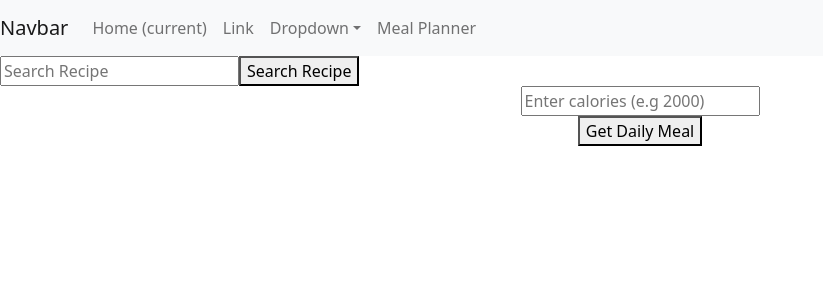
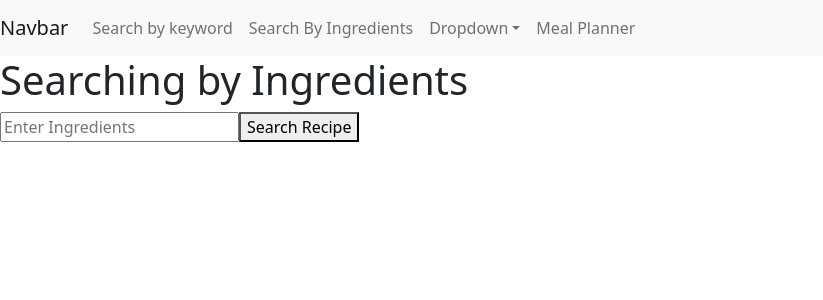
Before and after one commit to aigulsharip/recipe-generator, a React (Create React App) app: page /searchByIngredients in a window 1280 px wide. Shown: the top 300 px of the page, without its empty margins (0-823 px from the left). Built offline with nearby package versions, Linux system fonts and the light colour scheme.

Commit message:
added routing on header

```diff
--- a/src/App.js
+++ b/src/App.js
@@ -8,9 +8,6 @@ function App() {
   return (
     <div>
       <Header />
-      <SearchRecipe />
-      <MealPlanner />
-      <RecipesByIngredients/>
     </div>
   );
 }
--- /dev/null
+++ b/src/RoutingPractice.js
@@ -0,0 +1,36 @@
+import { BrowserRouter as Router, Routes, Route, Link } from "react-router-dom";
+import Home from "./components/Routing/Home";
+import About from "./components/Routing/About";
+import React from "react";
+
+const RoutingPractice = () => {
+  return (
+    <div>
+      <Router>
+        <div>
+          <header>
+            <a href="/home">Home</a>
+            <br></br>
+            <a href="/about">About</a>
+          </header>
+
+          {/* <ul>
+            <li>
+              <Link to="/">Home</Link>
+            </li>
+            <li>
+              <Link to="/about">About Us</Link>
+            </li>
+          </ul> */}
+
+          <Routes>
+            <Route path="/home" element={<Home />} />
+            <Route exact path="/about" element={<About />} />
+          </Routes>
+        </div>
+      </Router>
+    </div>
+  );
+};
+
+export default RoutingPractice;
--- a/src/components/Header/Header.jsx
+++ b/src/components/Header/Header.jsx
@@ -1,14 +1,13 @@
 import React from "react";
-import {
-    BrowserRouter as Router,
-    Routes,
-    Route,
-    Link
-} from 'react-router-dom';
+import { BrowserRouter as Router, Routes, Route, Link } from "react-router-dom";
+import MealPlanner from "../mealplanner/MealPlanner";
+import RecipesByIngredients from "../RecipeByIngredients/RecipesByIngredients";
+import { SearchRecipe } from "../search/SearchRecipe";
 
 const Header = () => {
   return (
     <div>
+      <Router>
         <nav className="navbar navbar-expand-lg navbar-light bg-light">
           <a className="navbar-brand" href="#">
             Navbar
@@ -27,16 +26,17 @@ const Header = () => {
 
           <div className="collapse navbar-collapse" id="navbarSupportedContent">
             <ul className="navbar-nav mr-auto">
-            <li className="nav-item active">
-              <a className="nav-link" href="#">
-                Home <span className="sr-only">(current)</span>
+              <li className="nav-item">
+                <a className="nav-link" href="/">
+                  Search by keyword
                 </a>
               </li>
-            <li className="nav-item">
-              <a className="nav-link" href="#">
-                Link
+              <li className="nav-item active">
+                <a className="nav-link" href="searchByIngredients">
+                  Search By Ingredients
                 </a>
               </li>
+
               <li className="nav-item dropdown">
                 <a
                   className="nav-link dropdown-toggle"
@@ -63,13 +63,25 @@ const Header = () => {
                 </div>
               </li>
               <li className="nav-item">
-              <a className="nav-link" href="{MealPlanner}">
+                <a className="nav-link" href="/mealplanner">
                   Meal Planner
                 </a>
               </li>
             </ul>
           </div>
         </nav>
+
+        <Routes>
+          <Route path="/" element={<SearchRecipe />} />
+          <Route exact path="/mealplanner" element={<MealPlanner />} />
+          <Route
+            exact
+            path="/searchByIngredients"
+            element={<RecipesByIngredients />}
+          />
+          searchByIngredients
+        </Routes>
+      </Router>
     </div>
   );
 };
--- a/src/components/RecipeByIngredients/RecipesByIngredients.jsx
+++ b/src/components/RecipeByIngredients/RecipesByIngredients.jsx
@@ -1,17 +1,18 @@
-import React from 'react';
+import React, { useState } from "react";
 const API_KEY = "33e71d5b3fa0499f892952e41360671a"; // sharipaigul
 //const API_KEY = "7c570415bf7948e8a71509f9598ddebe"; // nuedukz
 
+const RecipesByIngredients = () => {
+  const [ingredients, setIngredients] = useState("");
+  const [recipes, setRecipeData] = useState("");
 
-const RecipesByIngredients = () => {
-    /*
   const handleChange = (event) => {
-        setSearchItem(event.target.value);
+    setIngredients(event.target.value);
   };
 
   const getRecipesByIngredients = () => {
     fetch(
-          `https://api.spoonacular.com/recipes/complexSearch?apiKey=${API_KEY}&query=${searchItem}`
+      `https://api.spoonacular.com/recipes/complexSearch?apiKey=${API_KEY}&query=${ingredients}`
     )
       .then((response) => response.json())
       .then((data) => {
@@ -22,23 +23,20 @@ const RecipesByIngredients = () => {
         console.log("Error");
       });
   };
-    */
-
 
   return (
     <div>
-{/*
+      <h1 className="">Searching by Ingredients</h1>
+
       <input
         type="text"
-        placeholder="Search Recipe"
+        placeholder="Enter Ingredients"
         onChange={handleChange}
       ></input>
 
-      <button onClick={getRecipes}> Search Recipe </button> */}
+      <button onClick={getRecipesByIngredients}> Search Recipe </button>
+    </div>
+  );
+};
 
-
-    </div>
-  )
-}
-
-export default RecipesByIngredients
+export default RecipesByIngredients;
--- /dev/null
+++ b/src/components/Routing/About.jsx
@@ -0,0 +1,14 @@
+import React from 'react'
+
+const About = () => {
+  return (
+    <div><h2>GeeksforGeeks is a computer science portal for geeks!</h2>
+
+    Read more about us at :
+    <a href="https://www.geeksforgeeks.org/about/">
+        https://www.geeksforgeeks.org/about/
+    </a></div>
+  )
+}
+
+export default About
--- /dev/null
+++ b/src/components/Routing/Home.jsx
@@ -0,0 +1,12 @@
+import React from "react";
+
+const Home = () => {
+  return (
+    <div>
+
+      <h1>Welcome to the world of Geeks!</h1>
+    </div>
+  );
+};
+
+export default Home;
--- a/src/index.js
+++ b/src/index.js
@@ -2,6 +2,7 @@ import React from "react";
 import ReactDOM from "react-dom/client";
 
 import App from "./App";
+import RoutingPractice from "./RoutingPractice";
 
 import "bootstrap/dist/css/bootstrap.min.css";
 const root = ReactDOM.createRoot(document.getElementById("root"));
```
Lines whose indentation alone changed are shown as unchanged.
